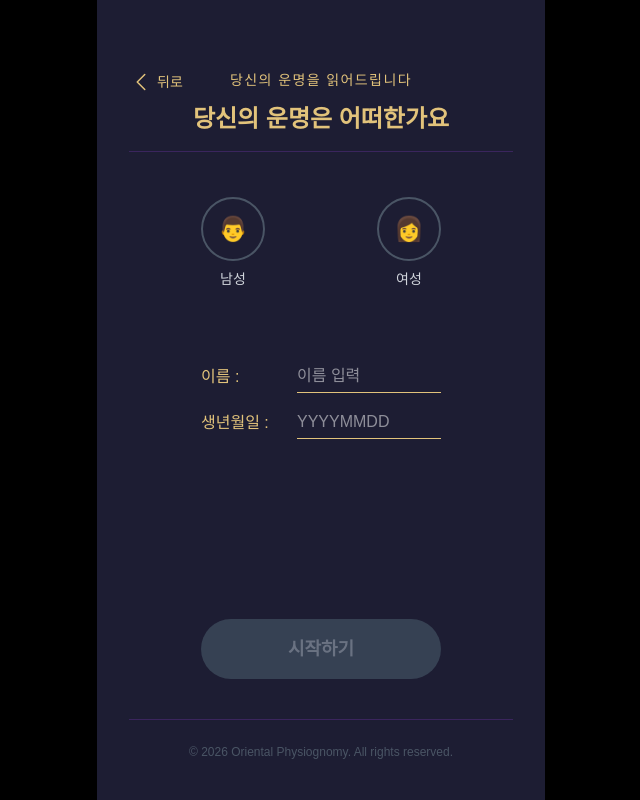
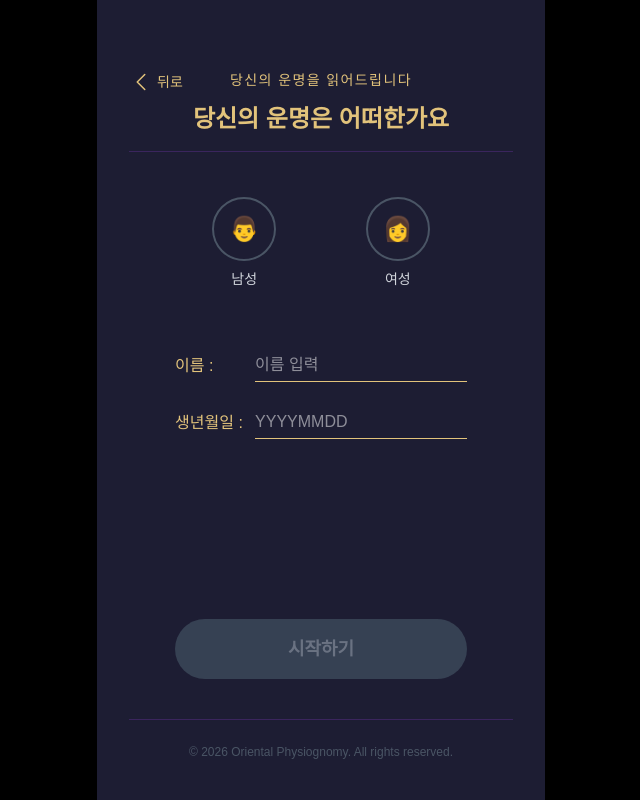
Before and after one commit to Junse0lee/Oriental-physiognomy-and-palmistry-front-, a Next.js app: page / in a window 1280 px wide. Both pictures are taken after a click on the button "운명 확인하기". Shown: the whole page, without its empty margins (319-959 px from the left). Built offline with nearby package versions, Linux system fonts and the light colour scheme.

Commit message:
fix: 화면 비율에 따른 Input란 수정
화면 비율에 맞지 않아 잘렸던 '이름', '생년월일' input 란을 비율에 맞게 수정했습니다.

```diff
--- a/components/MainPage/Main_Page.tsx
+++ b/components/MainPage/Main_Page.tsx
@@ -12,15 +12,14 @@ export default function MainPage({ onNext, userName, setUserName }: Props) {
   const [gender, setGender] = useState<"male" | "female" | null>(null);
   const [birth, setBirth] = useState("");
 
-  // 💡 생년월일이 비어있지 않은데 8자리가 아닐 경우를 체크합니다.
   const isBirthInvalid = birth.length > 0 && birth.length !== 8;
 
   return (
-    <div className="w-full h-full flex flex-col items-center">
+    // 전체 컨테이너에 max-width를 주고 mx-auto로 가운데 정렬을 보장합니다.
+    <div className="w-full h-full max-w-[450px] mx-auto flex flex-col items-center">
 
-      {/* 1. 성별 선택 영역 */}
-      <div className="w-full flex justify-between px-[72px] mt-[45px] flex-none">
-        {/* ... (성별 버튼 코드는 동일) ... */}
+      {/* 1. 성별 선택 영역: 고정 px 대신 w-full과 px-[10%]를 사용하여 비율 유지 */}
+      <div className="w-full flex justify-around px-[10%] mt-[45px] flex-none">
         <div className="flex flex-col items-center space-y-2">
           <button
             onClick={() => setGender("male")}
@@ -44,22 +43,25 @@ export default function MainPage({ onNext, userName, setUserName }: Props) {
         </div>
       </div>
 
-      {/* 2. 입력 영역 */}
-      <div className="mt-[71px] w-full px-[72px] flex flex-col items-center flex-none">
-        <div className="flex items-center space-x-4 w-full">
-          <label className="text-[#E2C37B] font-medium shrink-0 w-20">이름 :</label>
+      {/* 2. 입력 영역: px-[12%] 정도로 유연하게 설정 */}
+      <div className="mt-[60px] w-full px-[12%] flex flex-col space-y-6 flex-none">
+
+        {/* 이름 입력 */}
+        <div className="flex items-center w-full">
+          <label className="text-[#E2C37B] font-medium shrink-0 w-16 sm:w-20 text-sm sm:text-base">이름 :</label>
           <input
             type="text"
             value={userName}
             onChange={(e) => setUserName(e.target.value)}
             placeholder="이름 입력"
-            className="w-full bg-transparent border-b border-[#E2C37B] py-1 outline-none text-white focus:border-white transition-colors"
+            className="flex-1 bg-transparent border-b border-[#E2C37B] py-1 outline-none text-white focus:border-white transition-colors min-w-0"
           />
         </div>
 
-        <div className="flex flex-col w-full mt-[13px]">
-          <div className="flex items-center space-x-4 w-full">
-            <label className="text-[#E2C37B] font-medium shrink-0 w-20">생년월일 :</label>
+        {/* 생년월일 입력 */}
+        <div className="flex flex-col w-full">
+          <div className="flex items-center w-full">
+            <label className="text-[#E2C37B] font-medium shrink-0 w-16 sm:w-20 text-sm sm:text-base">생년월일 :</label>
             <input
               type="text"
               inputMode="numeric"
@@ -69,16 +71,15 @@ export default function MainPage({ onNext, userName, setUserName }: Props) {
                 if (value.length <= 8) setBirth(value);
               }}
               placeholder="YYYYMMDD"
-              className={`w-full bg-transparent border-b py-1 outline-none text-white transition-colors
+              className={`flex-1 bg-transparent border-b py-1 outline-none text-white transition-colors min-w-0
                 ${isBirthInvalid ? "border-red-500" : "border-[#E2C37B] focus:border-white"}`}
             />
           </div>
 
-          {/* 💡 에러 메시지: 8자리가 아닐 때만 등장 */}
-          <div className="h-5 mt-1 ml-24"> {/* 라벨 넓이만큼 마진을 주어 정렬 */}
+          <div className="h-5 mt-1 ml-16 sm:ml-20">
             {isBirthInvalid && (
               <p className="text-red-500 text-[10px] animate-pulse">
-                * 생년월일 숫자 8자리를 입력해주세요.
+                * 숫자 8자리를 입력해주세요.
               </p>
             )}
           </div>
@@ -88,7 +89,7 @@ export default function MainPage({ onNext, userName, setUserName }: Props) {
       <div className="flex-1 min-h-[20px]" />
 
       {/* 4. 시작하기 버튼 */}
-      <div className="w-full px-[72px] pb-10 flex-none">
+      <div className="w-full px-[12%] pb-10 flex-none">
         <button
           disabled={!gender || !userName || birth.length !== 8}
           onClick={onNext}
```
